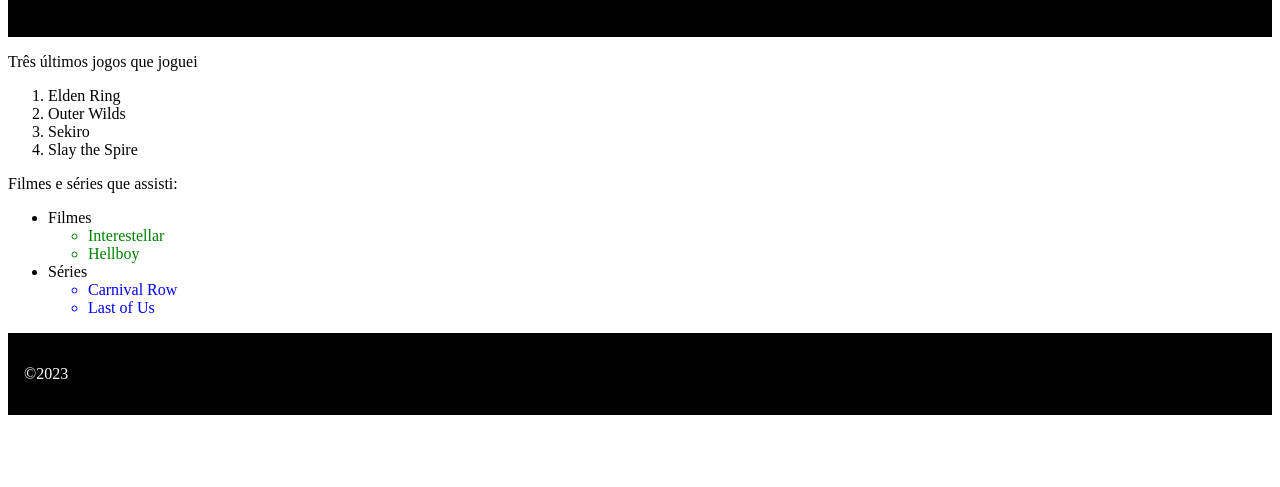
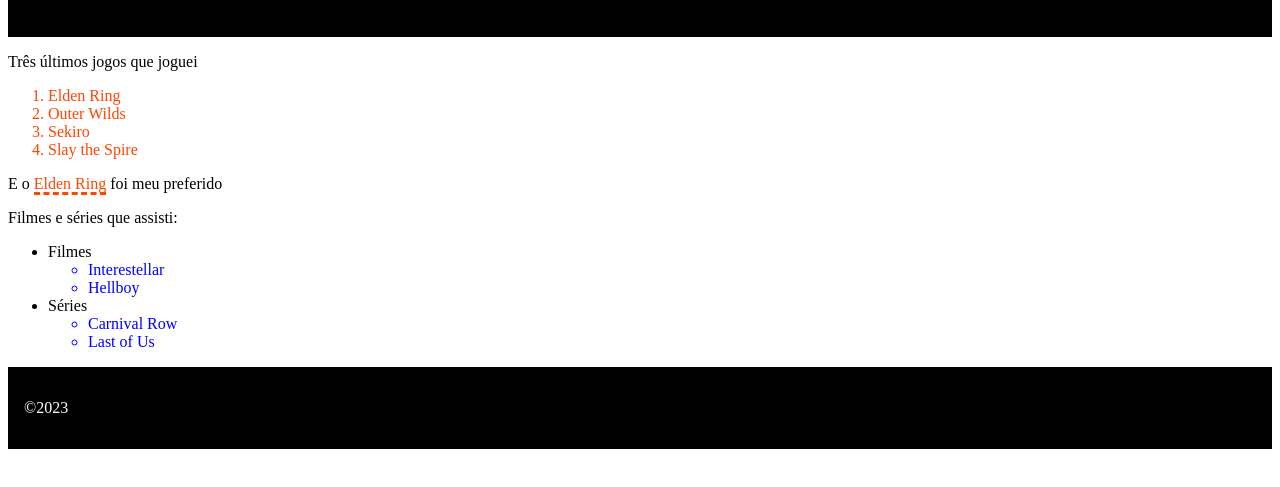
Before and after one commit to ufjf-dcc121/dcc121-2023-1-atv1-RayaneOliveirarv, a plain HTML site: page listas.html in a window 1280 px wide. Shown: the part 149-636 px from the top of the page. Drawn offline with Linux system fonts and the light colour scheme.

Commit message:
adiciona estilos por classes

```diff
--- a/estilopb.css
+++ b/estilopb.css
@@ -3,6 +3,9 @@ header,
             padding: 2em 1em;
             color: white;
             background-color: black;
+        }
+        main {
+            min-height: 264px;
         }
        nav  li{
          display: inline;
--- a/listas.html
+++ b/listas.html
@@ -6,6 +6,20 @@
     <meta name="viewport" content="width=device-width, initial-scale=1.0"/>
     <title>Jogos Jogados</title>
     <link rel="stylesheet" href="estilopb.css"/>
+    <style>
+        .serie{
+            color: green;
+        }
+        .filme{
+            color: blue;
+        }
+        .jogo {
+            color: orangered;
+        }
+        p > .jogo {
+            border-bottom: dashed;
+        }
+    </style>
 </head>
 
 <body>
@@ -24,20 +38,21 @@
 <p>Três últimos jogos que joguei</p>
 
 <ol>
-     <li> Elden Ring</li>
-     <li> Outer Wilds</li>
-     <li> Sekiro</li>
-     <li> Slay the Spire</li>
+     <li class="jogo"> Elden Ring</li>
+     <li class="jogo"> Outer Wilds</li>
+     <li class="jogo"> Sekiro</li>
+     <li class="jogo"> Slay the Spire</li>
 </ol>
+<p> E o <span class="jogo"> Elden Ring</span> foi meu preferido</p>
 
 <p>Filmes e séries que assisti:</p>
 <ul>
     <li>
          <div>
             <div>Filmes</div>
-             <ul  style="color:green;">
-                 <li>Interestellar</li>
-                 <li>Hellboy</li>
+             <ul >
+                 <li class="filme"> Interestellar</li>
+                 <li class="filme"> Hellboy</li>
             </ul>
          </div>
     </li>
```
Also changed, not shown: outra.html (+1 -1 lines).
